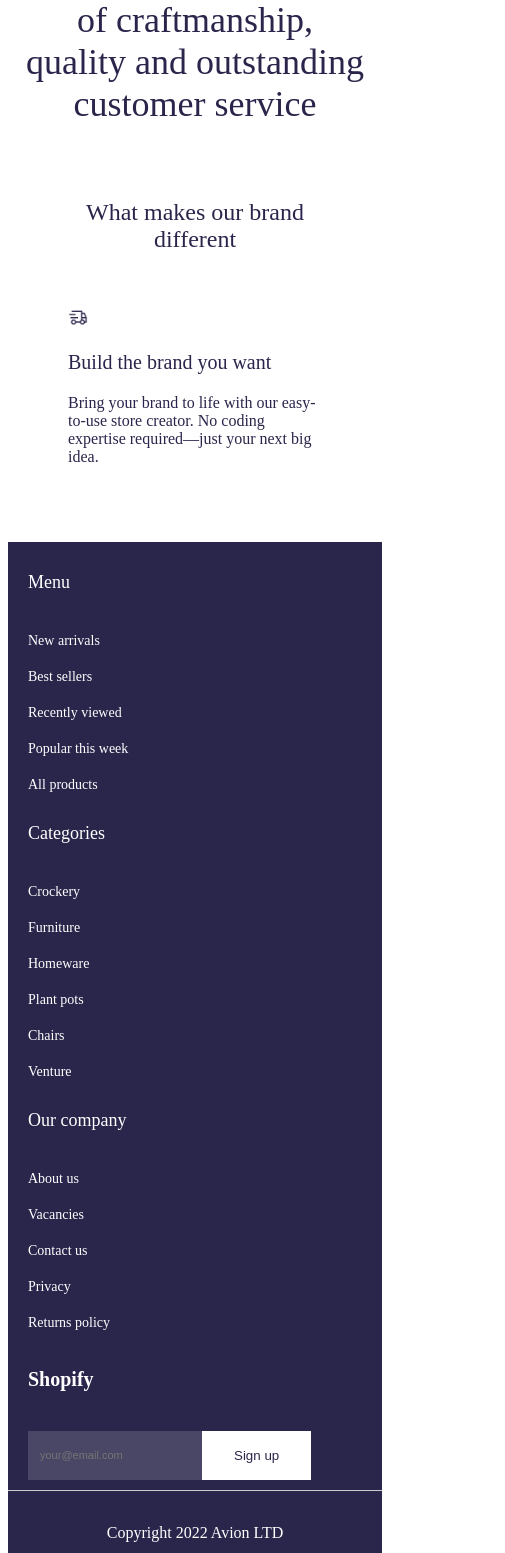
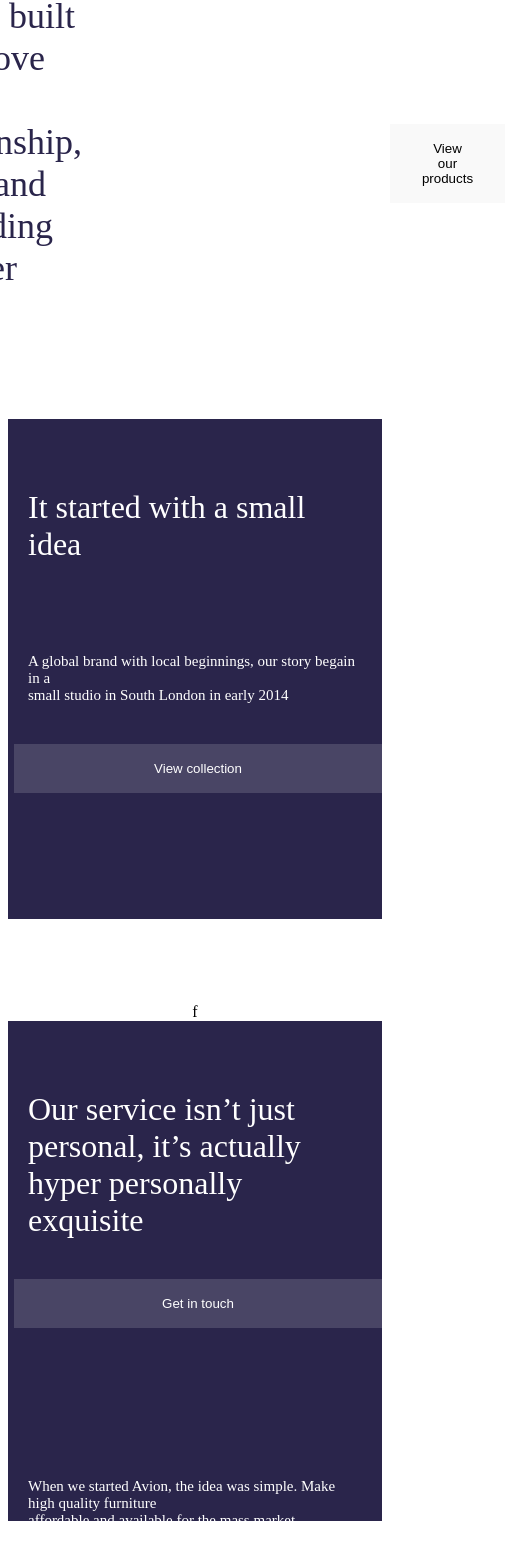
Before and after one commit to mehebbetbabayeva/avion-diploma, a React (Vite) app: page /about in a window 390 px wide. Shown: the part 179-1732 px from the top of the page, 505 px wide, since content can reach past the window. Built offline with nearby package versions, Linux system fonts and the light colour scheme.

Commit message:
Idea and Hyper added

```diff
--- /dev/null
+++ b/src/components/About/Hyper/hyper.css
@@ -0,0 +1,130 @@
+
+.hyper{
+    margin: 50px 0;
+  }
+  .hyper-left-side{
+    background-color:#2A254B;
+    color: #fff;
+    width: 60%;
+    height: 100%;
+
+  }
+
+  .hyper h1 {
+    padding: 40px 60px;
+    font-size: 32px;
+  }
+
+  .hyper-left-side .view-collect {
+    background-color:#F9F9F926;
+    color: #fff;
+    padding: 15px 30px;
+    border-color: transparent;
+    margin-top: 20px;
+    margin-left: 60px;
+    margin-bottom: 80px;
+    cursor: pointer;
+
+  }
+
+  .hyper-left-side h5{
+    padding: 60px;
+    font-size: 18px;
+   font-weight: 400;
+
+  }
+  .hyper-right-side{
+    width: 40%;
+    height: 100%;
+  }
+
+  .hyper-right-side img {
+   width: 100%;
+   height: 100%;
+   object-fit: cover;
+
+  }
+
+  .hyper-container{
+
+    height: 584px;
+    display: flex;
+
+  }
+
+  @media (min-width: 320px) and (max-width:767px) {
+
+    .hyper{
+      margin:  0;
+    }
+    .hyper-container {
+      flex-direction: column;
+      align-items: center;
+    }
+
+    .hyper-left-side{
+      flex: none;
+      width: 100%;
+
+
+    }
+
+    .hyper-left-side{
+      background-color:#2A254B;
+      color: #fff;
+      width: 100%;
+      height: 500px;
+      display: flex;
+      flex-direction: column;
+
+    }
+
+    .hyper h1 {
+
+      padding: 20px;
+      margin: 0;
+      font-size: 32px;
+      font-weight: 400;
+      margin-top: 50px;
+    }
+
+    .hyper-left-side .in-touch {
+      background-color:#F9F9F926;
+      color: #fff;
+      padding: 15px 30px;
+      border-color: transparent;
+      margin-top: 20px;
+      margin-left: 6px;
+      margin-bottom: 80px;
+      cursor: pointer;
+
+    }
+
+    .hyper-left-side h5{
+      margin: 0;
+      margin-top: 50px;
+      font-size: 15px;
+     font-weight: 400;
+     order: 2;
+     padding: 20px;
+
+    }
+    .hyper-right-side{
+      display: none;
+    }
+
+
+
+    .hyper-container{
+
+      height: 584px;
+      display: flex;
+
+    }
+    .view-collect{
+      order: 3;
+      margin-top: 200px;
+      margin-left: 0;
+      margin-bottom: 0;
+    }
+  }
--- /dev/null
+++ b/src/components/About/Hyper/hyper.tsx
@@ -0,0 +1,50 @@
+import React from 'react'
+import './hyper.css'
+import sofa from "../../assets//images/hyper/sofa.png"
+
+const hyper = () => {
+  return (
+    <section className="hyper">
+
+                <div className="hyper-container">
+f
+                <div className="hyper-right-side">
+                            <img
+                                src={sofa}
+                                alt="hyper Image"
+                                className="w-100 hyper-image"
+                            />
+
+                        </div>
+
+                        <div className="hyper-left-side">
+                            <h1>
+                            Our service isn’t just personal, it’s actually <br />
+                            hyper personally exquisite
+
+                            </h1>
+
+                            <h5>
+                            When we started Avion, the idea was simple. Make high quality furniture <br />
+                             affordable and available for the mass market. <br />
+
+                               Handmade, and lovingly crafted furniture and homeware is what we live, <br />
+                               breathe and design so our Chelsea boutique become the hotbed for the <br />
+                               London interior design community.
+                            </h5>
+
+                                 <button className="in-touch">Get in touch</button>
+
+
+                        </div>
+
+
+
+
+                </div>
+
+        </section>
+  )
+}
+
+export default hyper
--- /dev/null
+++ b/src/components/About/Idea/Idea.css
@@ -0,0 +1,130 @@
+
+.idea{
+    margin: 50px 0;
+  }
+  .idea-left-side{
+    background-color:#2A254B;
+    color: #fff;
+    width: 60%;
+    height: 100%;
+
+  }
+
+  .idea h1 {
+    padding: 40px 60px;
+    font-size: 32px;
+  }
+
+  .idea-left-side .view-collect {
+    background-color:#F9F9F926;
+    color: #fff;
+    padding: 15px 30px;
+    border-color: transparent;
+    margin-top: 20px;
+    margin-left: 60px;
+    margin-bottom: 80px;
+    cursor: pointer;
+
+  }
+
+  .idea-left-side h5{
+    padding: 60px;
+    font-size: 18px;
+   font-weight: 400;
+
+  }
+  .idea-right-side{
+    width: 40%;
+    height: 100%;
+  }
+
+  .idea-right-side img {
+   width: 100%;
+   height: 100%;
+   object-fit: cover;
+
+  }
+
+  .idea-container{
+
+    height: 584px;
+    display: flex;
+
+  }
+
+  @media (min-width: 320px) and (max-width:767px) {
+
+    .idea{
+      margin:  0;
+    }
+    .idea-container {
+      flex-direction: column;
+      align-items: center;
+    }
+
+    .idea-left-side{
+      flex: none;
+      width: 100%;
+
+
+    }
+
+    .idea-left-side{
+      background-color:#2A254B;
+      color: #fff;
+      width: 100%;
+      height: 500px;
+      display: flex;
+      flex-direction: column;
+
+    }
+
+    .idea h1 {
+
+      padding: 20px;
+      margin: 0;
+      font-size: 32px;
+      font-weight: 400;
+      margin-top: 50px;
+    }
+
+    .idea-left-side .view-collect {
+      background-color:#F9F9F926;
+      color: #fff;
+      padding: 15px 30px;
+      border-color: transparent;
+      margin-top: 20px;
+      margin-left: 6px;
+      margin-bottom: 80px;
+      cursor: pointer;
+
+    }
+
+    .idea-left-side h5{
+      margin: 0;
+      margin-top: 50px;
+      font-size: 15px;
+     font-weight: 400;
+     order: 2;
+     padding: 20px;
+
+    }
+    .idea-right-side{
+      display: none;
+    }
+
+
+
+    .idea-container{
+
+      height: 584px;
+      display: flex;
+
+    }
+    .view-collect{
+      order: 3;
+      margin-top: 200px;
+      margin-left: 0;
+      margin-bottom: 0;
+    }
+  }
--- /dev/null
+++ b/src/components/About/Idea/Idea.tsx
@@ -0,0 +1,42 @@
+import React from 'react'
+import "./Idea.css"
+import armchair from "../../assets/images/idea/armchair.png";
+
+const Idea = () => {
+  return (
+    <section className="idea">
+
+                <div className="idea-container">
+
+                        <div className="idea-left-side">
+                            <h1>
+                            It started with a small idea
+                            </h1>
+
+                            <h5>
+                            A global brand with local beginnings, our story begain in a <br />
+                             small studio in South London in early 2014
+                            </h5>
+
+                                 <button className="view-collect">View collection</button>
+
+
+                        </div>
+
+
+                        <div className="idea-right-side">
+                            <img
+                                src={armchair}
+                                alt="Idea Image"
+                                className="w-100 idea-image"
+                            />
+
+                        </div>
+
+                </div>
+
+        </section>
+  )
+}
+
+export default Idea
--- a/src/components/About/Title/Title.css
+++ b/src/components/About/Title/Title.css
@@ -1,7 +1,55 @@
+/* .Title {
+    background-color: #fff;
+    padding: 50px;
+    display: flex;
+    align-items: center;
+
+  }
+
+
 .about-title{
+    display: flex;
+    padding: 50px 0;
+    margin: 10%;
     padding: 50px 0;
     text-align: center;
     color: #2A254B;
     font-size: 36px;
     font-weight: 400;
 }
+
+.view-products {
+    background-color:#F9F9F9;
+    color: #000;
+    padding: 15px 30px;
+    border-color: transparent;
+    margin-top: 20px;
+    margin-left: 60px;
+    margin-bottom: 80px;
+    cursor: pointer;
+
+  } */
+
+  .title-container {
+    display: flex; /* Use Flexbox layout */
+    align-items: center; /* Vertically align items */
+    justify-content: center; /* Horizontally align items */
+    margin: 0 auto; /* Center the container itself */
+    padding: 88px 0; /* Add some spacing */
+    gap: 20px; /* Space between items */
+  }
+
+  .about-title {
+    color: #2A254B;
+    font-size: 36px;
+    font-weight: 400;
+  }
+
+  .view-products {
+    background-color: #F9F9F9;
+    color: #000;
+    padding: 15px 30px;
+    margin-left: 288px;
+    border-color: transparent;
+    cursor: pointer;
+  }
--- a/src/components/About/Title/Title.tsx
+++ b/src/components/About/Title/Title.tsx
@@ -2,8 +2,24 @@ import React from 'react'
 import "./Title.css"
 const Title = () => {
   return (
-    <div className='about-title' >A brand built on the love of craftmanship,<br/>
-quality and outstanding customer service</div>
+
+    <section className="Title">
+
+      <div className="title-container">
+
+        <div className='about-title' >A brand built on the love of craftmanship,<br />
+          quality and outstanding customer service</div>
+
+        <button className="view-products">View our products</button>
+
+      </div>
+
+
+    </section>
+
+
+
+
   )
 }
 
--- a/src/pages/About.tsx
+++ b/src/pages/About.tsx
@@ -1,6 +1,8 @@
 import React from 'react'
 import Title from '../components/About/Title/Title'
 import Brandcards from '../components/Brandcards/Brandcards'
+import Idea from '../components/About/Idea/Idea'
+import Hyper from '../components/About/Hyper/hyper'
 
 
 
@@ -10,6 +12,8 @@ const About = () => {
   return (
     <div>
     <Title/>
+    <Idea/>
+    <Hyper/>
     <Brandcards/>
 
     </div>
```
Also changed, not shown: src/assets/images/hyper/sofa.png (added), src/assets/images/idea/armchair.png (added).
